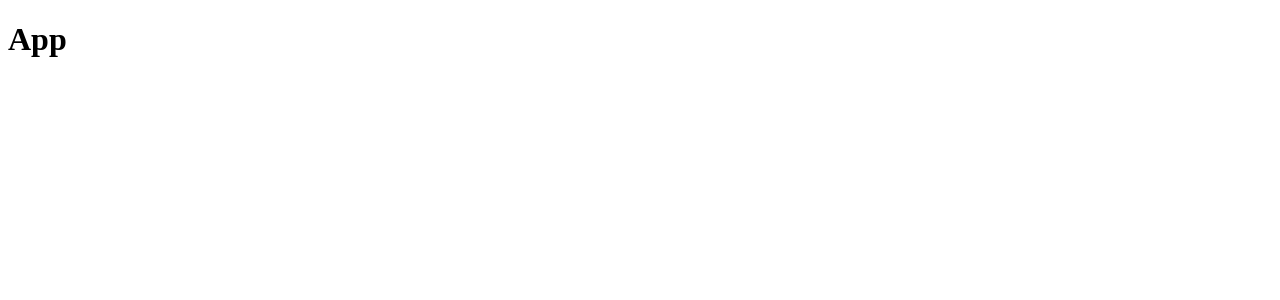
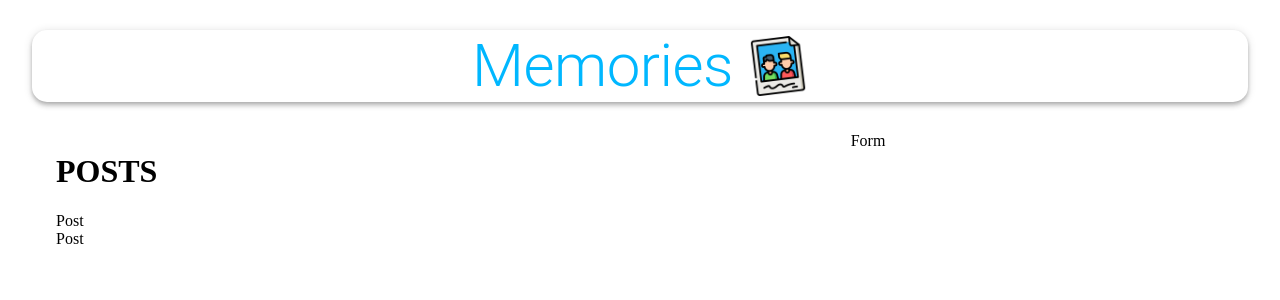
Before and after one commit to msksaul/mem-client, a React (Vite) app: page / in a window 1280 px wide. Shown: the top 300 px of the page. Built offline with nearby package versions, Linux system fonts and the light colour scheme.

Commit message:
Components Init

```diff
--- a/src/App.jsx
+++ b/src/App.jsx
@@ -1,11 +1,35 @@
 import './App.css'
+import { Container, AppBar, Typography, Grow, Grid } from '@material-ui/core'
+
+import Posts from './components/Posts/Posts'
+import Form from './components/Form/Form'
+
+import memories from './assets/memories.png'
+
+import useStyles from './styles'
 
 function App() {
+  const classes = useStyles()
 
   return (
-    <div>
-      <h1>App</h1>
-    </div>
+    <Container maxWidth='lg'>
+      <AppBar className={classes.appBar} position='static' color='inherit'>
+        <Typography className={classes.heading} variant='h2' align='center'>Memories</Typography>
+        <img className={classes.image} src={memories} alt='memories' height='60' />
+      </AppBar>
+      <Grow in>
+        <Container>
+          <Grid container justify='space-between' alignItems='stretch' spacing={3}>
+            <Grid item xs={12} sm={7}>
+              <Posts />
+            </Grid>
+            <Grid item xs={12} sm={4}>
+              <Form />
+            </Grid>
+          </Grid>
+        </Container>
+      </Grow>
+    </Container>
   )
 }
 
--- /dev/null
+++ b/src/components/Form/Form.jsx
@@ -0,0 +1,11 @@
+import useStyles from './styles'
+
+const Form = () => {
+  const classes = useStyles()
+
+  return (
+    <div>Form</div>
+  )
+}
+
+export default Form
--- /dev/null
+++ b/src/components/Form/styles.js
@@ -0,0 +1,24 @@
+import { makeStyles } from '@material-ui/core/styles';
+
+export default makeStyles((theme) => ({
+  root: {
+    '& .MuiTextField-root': {
+      margin: theme.spacing(1),
+    },
+  },
+  paper: {
+    padding: theme.spacing(2),
+  },
+  form: {
+    display: 'flex',
+    flexWrap: 'wrap',
+    justifyContent: 'center',
+  },
+  fileInput: {
+    width: '97%',
+    margin: '10px 0',
+  },
+  buttonSubmit: {
+    marginBottom: 10,
+  },
+}));
--- /dev/null
+++ b/src/components/Posts/Post/Post.jsx
@@ -0,0 +1,11 @@
+import useStyles from './styles'
+
+const Post = () => {
+  const classes = useStyles()
+
+  return (
+    <div>Post</div>
+  )
+}
+
+export default Post
--- /dev/null
+++ b/src/components/Posts/Post/styles.js
@@ -0,0 +1,52 @@
+import { makeStyles } from '@material-ui/core/styles';
+
+export default makeStyles({
+  media: {
+    height: 0,
+    paddingTop: '56.25%',
+    backgroundColor: 'rgba(0, 0, 0, 0.5)',
+    backgroundBlendMode: 'darken',
+  },
+  border: {
+    border: 'solid',
+  },
+  fullHeightCard: {
+    height: '100%',
+  },
+  card: {
+    display: 'flex',
+    flexDirection: 'column',
+    justifyContent: 'space-between',
+    borderRadius: '15px',
+    height: '100%',
+    position: 'relative',
+  },
+  overlay: {
+    position: 'absolute',
+    top: '20px',
+    left: '20px',
+    color: 'white',
+  },
+  overlay2: {
+    position: 'absolute',
+    top: '20px',
+    right: '20px',
+    color: 'white',
+  },
+  grid: {
+    display: 'flex',
+  },
+  details: {
+    display: 'flex',
+    justifyContent: 'space-between',
+    margin: '20px',
+  },
+  title: {
+    padding: '0 16px',
+  },
+  cardActions: {
+    padding: '0 16px 8px 16px',
+    display: 'flex',
+    justifyContent: 'space-between',
+  },
+});
--- /dev/null
+++ b/src/components/Posts/Posts.jsx
@@ -0,0 +1,17 @@
+import Post from './Post/Post'
+
+import useStyles from './styles'
+
+const Posts = () => {
+  const classes = useStyles()
+
+  return (
+    <>
+      <h1>POSTS</h1>
+      <Post />
+      <Post />
+    </>
+  )
+}
+
+export default Posts
--- /dev/null
+++ b/src/components/Posts/styles.js
@@ -0,0 +1,14 @@
+import { makeStyles } from '@material-ui/core/styles';
+
+export default makeStyles((theme) => ({
+  mainContainer: {
+    display: 'flex',
+    alignItems: 'center',
+  },
+  smMargin: {
+    margin: theme.spacing(1),
+  },
+  actionDiv: {
+    textAlign: 'center',
+  },
+}));
--- /dev/null
+++ b/src/styles.js
@@ -0,0 +1,18 @@
+import { makeStyles } from '@material-ui/core/styles';
+
+export default makeStyles(() => ({
+  appBar: {
+    borderRadius: 15,
+    margin: '30px 0',
+    display: 'flex',
+    flexDirection: 'row',
+    justifyContent: 'center',
+    alignItems: 'center',
+  },
+  heading: {
+    color: 'rgba(0,183,255, 1)',
+  },
+  image: {
+    marginLeft: '15px',
+  },
+}))
```
Also changed, not shown: src/assets/memories.png (added).
